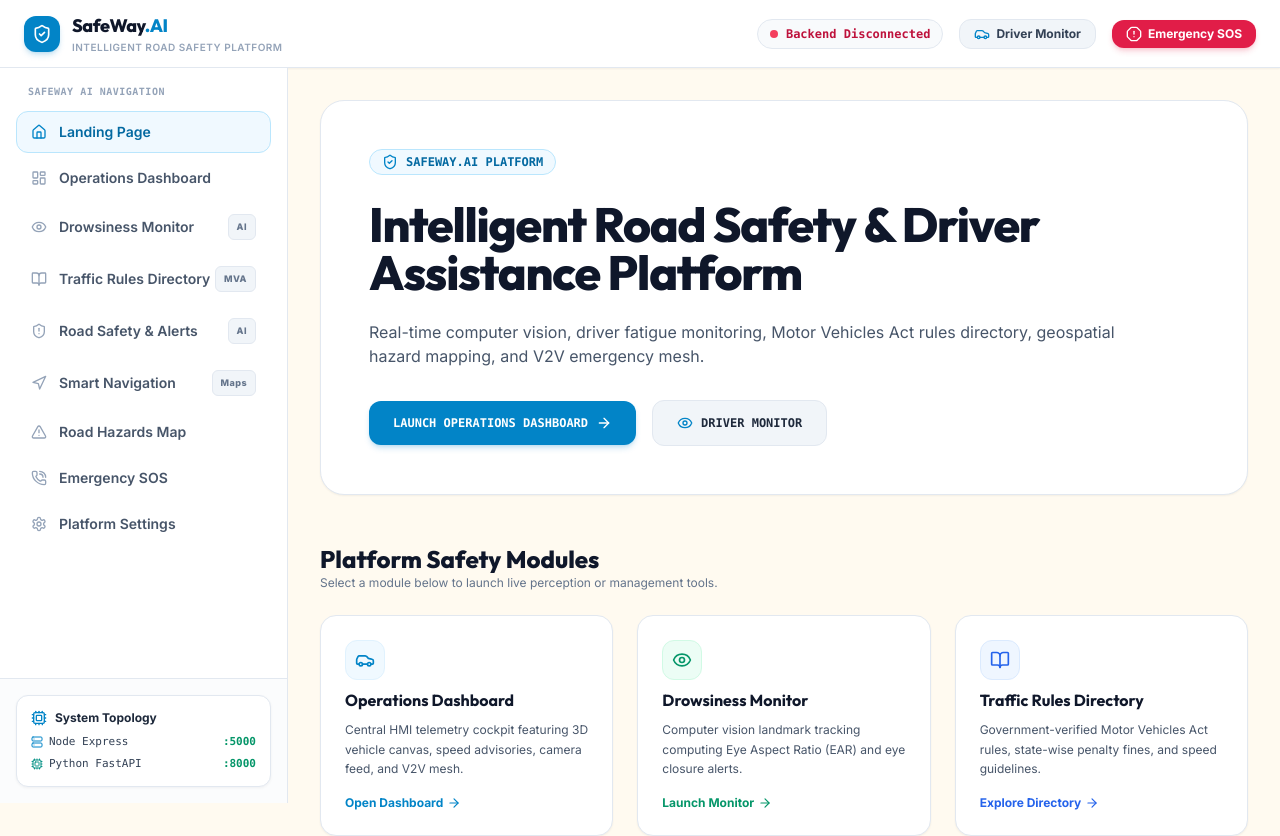
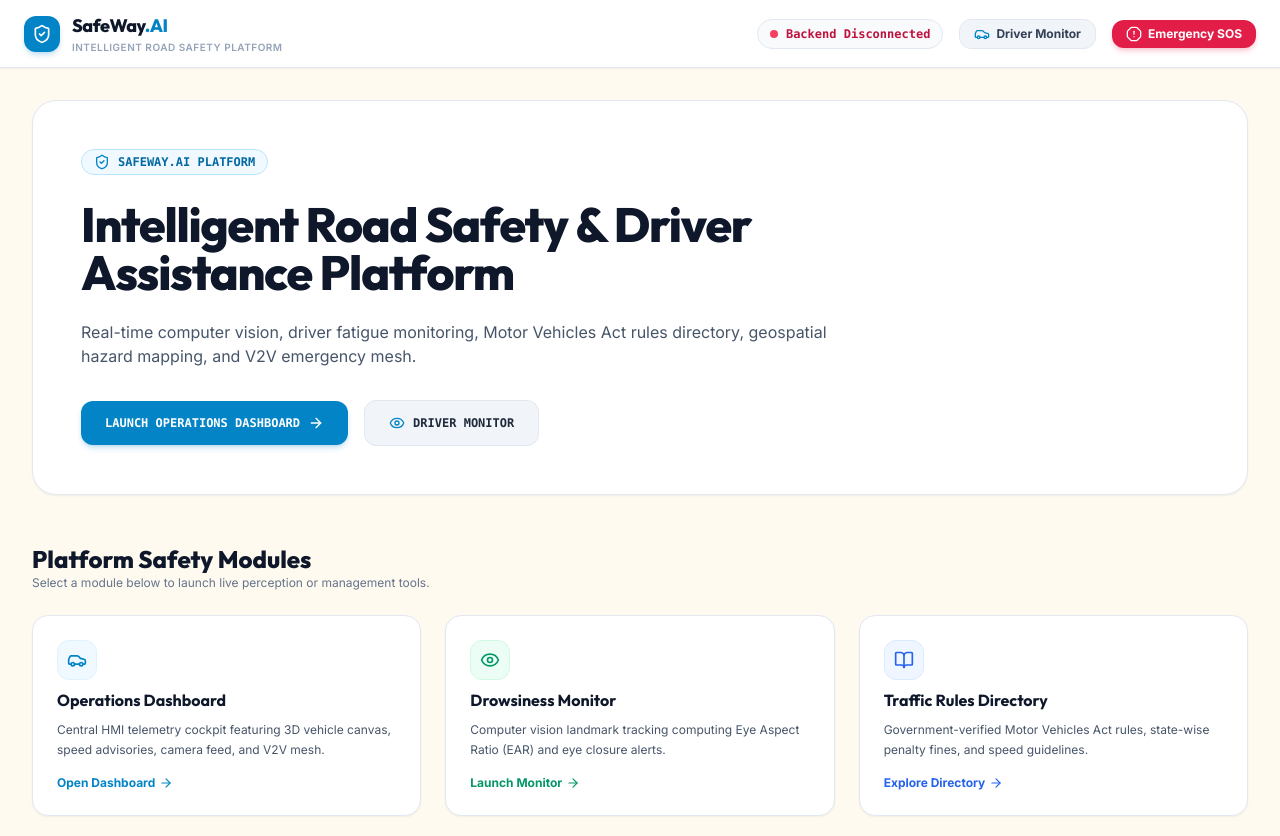
Before and after one commit to rahulkumar1311/SafeWay, a Next.js app in the folder frontend/: page / in a window 1280 px wide. Shown: the top 836 px of the page. Built offline with nearby package versions, Linux system fonts and the light colour scheme; no server answers.

Commit message:
feat(frontend/sidebar): convert Sidebar into responsive mobile drawer for small viewports

```diff
--- a/frontend/components/layout/Sidebar.tsx
+++ b/frontend/components/layout/Sidebar.tsx
@@ -49,9 +49,9 @@ export const Sidebar: React.FC<SidebarProps> = ({ isOpen = false, onClose }) =>
         />
       )}
 
-      {/* Sidebar Container */}
+      {/* Mobile Sidebar Drawer (Desktop navigation is now in TopNavigation bar) */}
       <aside
-        className={`fixed top-0 left-0 z-40 h-full w-72 bg-white border-r border-slate-200 flex flex-col justify-between transition-transform duration-300 ease-in-out lg:translate-x-0 lg:static lg:h-[calc(100vh-65px)] ${
+        className={`fixed top-0 left-0 z-50 h-full w-72 bg-white border-r border-slate-200 flex flex-col justify-between transition-transform duration-300 ease-in-out lg:hidden shadow-2xl ${
           isOpen ? 'translate-x-0' : '-translate-x-full'
         }`}
       >
```
